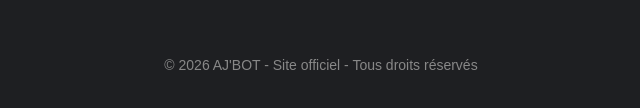
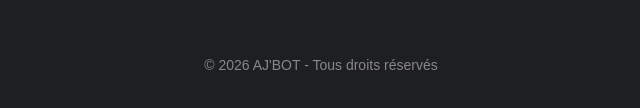
Before and after one commit to EzCruw1/ajbot-legal, a plain HTML site: page index.html in a window 1280 px wide. Shown: the part 538-646 px from the top of the page, 319-959 px from the left. Drawn offline with Linux system fonts and the light colour scheme.

Commit message:
Update index.html

```diff
--- a/index.html
+++ b/index.html
@@ -89,7 +89,7 @@
         </p>
 
         <footer>
-            © 2026 AJ'BOT - Site officiel - Tous droits réservés
+            © 2026 AJ'BOT - Tous droits réservés
         </footer>
     </div>
 </body>
```
